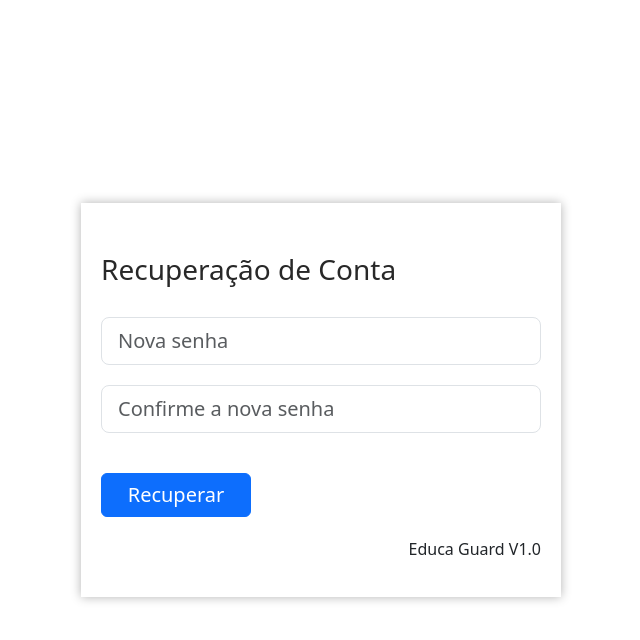
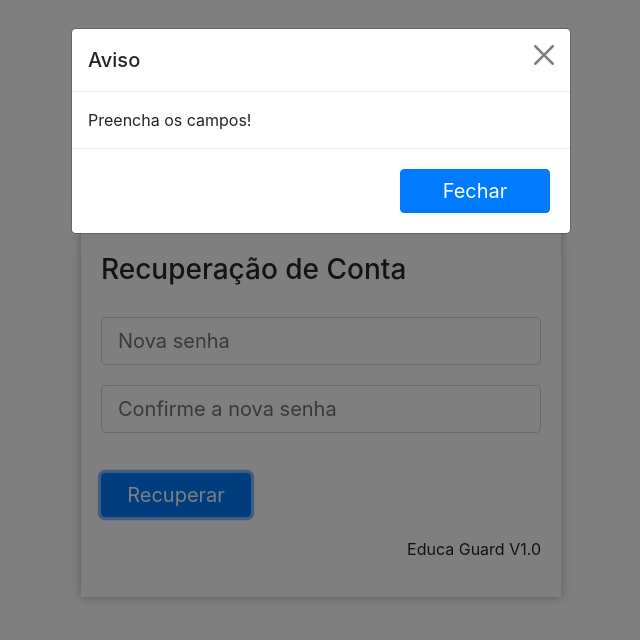
Before and after one commit to MateusEliasVieira/FrontendReactEducaGuard, a React (Vite) app: page / in a window 1280 px wide. Both pictures are taken after a click on the button "Recuperar". Shown: the top 640 px of the page, without its empty margins (319-959 px from the left). Built offline with nearby package versions, Linux system fonts and the light colour scheme.

Commit message:
add modal

```diff
--- a/index.html
+++ b/index.html
@@ -2,16 +2,30 @@
 <html lang="en">
 
 <head>
-  <meta charset="UTF-8" />
-  <meta name="viewport" content="width=device-width, initial-scale=1.0" />
+    <meta charset="UTF-8"/>
+    <meta name="viewport" content="width=device-width, initial-scale=1.0"/>
     <title>Educa Guard Recover Password</title>
+    <!-- CSS Bootstrap -->
     <link href="https://cdn.jsdelivr.net/npm/bootstrap@5.3.3/dist/css/bootstrap.min.css" rel="stylesheet"
           integrity="sha384-QWTKZyjpPEjISv5WaRU9OFeRpok6YctnYmDr5pNlyT2bRjXh0JMhjY6hW+ALEwIH" crossorigin="anonymous">
+    <link rel="stylesheet" href="https://cdn.jsdelivr.net/npm/bootstrap@4.0.0/dist/css/bootstrap.min.css"
+          integrity="sha384-Gn5384xqQ1aoWXA+058RXPxPg6fy4IWvTNh0E263XmFcJlSAwiGgFAW/dAiS6JXm" crossorigin="anonymous">
 </head>
 
 <body>
 <div id="root"></div>
 <script type="module" src="/src/main.jsx"></script>
+
+<script src="https://code.jquery.com/jquery-3.2.1.slim.min.js"
+        integrity="sha384-KJ3o2DKtIkvYIK3UENzmM7KCkRr/rE9/Qpg6aAZGJwFDMVNA/GpGFF93hXpG5KkN"
+        crossorigin="anonymous"></script>
+<script src="https://cdn.jsdelivr.net/npm/popper.js@1.12.9/dist/umd/popper.min.js"
+        integrity="sha384-ApNbgh9B+Y1QKtv3Rn7W3mgPxhU9K/ScQsAP7hUibX39j7fakFPskvXusvfa0b4Q"
+        crossorigin="anonymous"></script>
+<script src="https://cdn.jsdelivr.net/npm/bootstrap@4.0.0/dist/js/bootstrap.min.js"
+        integrity="sha384-JZR6Spejh4U02d8jOt6vLEHfe/JQGiRRSQQxSfFWpi1MquVdAyjUar5+76PVCmYl"
+        crossorigin="anonymous"></script>
+<!-- JS do Boostrap -->
 <script src="https://cdn.jsdelivr.net/npm/@popperjs/core@2.11.8/dist/umd/popper.min.js"
         integrity="sha384-I7E8VVD/ismYTF4hNIPjVp/Zjvgyol6VFvRkX/vR+Vc4jQkC+hVqc2pM8ODewa9r"
         crossorigin="anonymous"></script>
--- a/src/App.jsx
+++ b/src/App.jsx
@@ -1,22 +1,11 @@
-import { useEffect, useState } from 'react';
 import './App.css';
-import PasswordInput from './components/PasswordInput.jsx'; // Certifique-se de que o nome do arquivo está correto
+import Form from "./components/form/Form.jsx";
 
 function App() {
-  const [token, setToken] = useState('');
 
-  useEffect(() => {
-    let tokenUrl = window.location.href.split("?token=")[1]
-    setToken(tokenUrl);
-  }, []);
-
-  return (
-    <div id="form">
-      <h3>Recuperação de Conta</h3>
-      <PasswordInput token={token} />
-      <p>Educa Guard V1.0</p>
-    </div>
-  );
+    return (
+        <Form/>
+    );
 }
 
 export default App;
--- /dev/null
+++ b/src/components/form/Form.jsx
@@ -0,0 +1,22 @@
+import PasswordInput from "../inputs/PasswordInput.jsx";
+import {useEffect, useState} from "react";
+
+const Form = () => {
+
+    const [token, setToken] = useState('');
+
+    useEffect(() => {
+        let tokenUrl = window.location.href.split("?token=")[1]
+        setToken(tokenUrl);
+    }, []);
+
+    return(
+        <div id="form">
+            <h3>Recuperação de Conta</h3>
+            <PasswordInput token={token} />
+            <p>Educa Guard V1.0</p>
+        </div>
+    )
+}
+
+export default Form;
--- a/src/components/PasswordInput.jsx
+++ b/src/components/inputs/PasswordInput.jsx
@@ -1,10 +1,28 @@
 import axios from "axios";
 import "./Password.css";
 import {useState} from "react";
+import Modal from "../modal/Modal.jsx";
 
 const PasswordInput = (props) => {
+
     const [pass, setPass] = useState('');
     const [passConfirm, setPassConfirm] = useState('');
+    const [displayModal, setDisplayModal] = useState("none");
+    const [titleModal, setTitleModal] = useState("");
+    const [contentModal, setContentModal] = useState("");
+
+    const showModal = (titulo, conteudo) => {
+        setDisplayModal("block");
+        setTitleModal(titulo);
+        setContentModal(conteudo);
+    };
+
+    const hideModal = () => {
+        setDisplayModal("none");
+        setTitleModal("");
+        setContentModal("");
+    };
+
 
     const handleClick = async () => {
         if (pass !== "" && passConfirm !== "") {
@@ -25,27 +43,34 @@ const PasswordInput = (props) => {
                         );
 
                         if (response.status === 200) {
-                            alert(response.data.message);
+                            showModal("Aviso",response.data.message);
                         } else {
-                            alert("Erro ao recuperar a conta!");
+                            showModal("Aviso","Erro ao recuperar a conta!");
                         }
                     } catch (err) {
-                        console.log("Erro " + err.message);
-                        alert("Falha ao realizar recuperação de conta!");
+                        showModal("Aviso","Falha ao realizar recuperação de conta!");
                     }
                 } else {
-                    alert("A URL está quebrada!");
+                    showModal("Aviso","A URL está quebrada!");
                 }
             } else {
-                alert("As senhas não são as mesmas!");
+                showModal("Aviso","As senhas não são as iguais!");
             }
         } else {
-            alert("Preencha os campos!")
+            showModal("Aviso","Preencha os campos!");
         }
     };
 
     return (
         <div>
+            <Modal
+                dsp={displayModal}
+                title={titleModal}
+                content={<div dangerouslySetInnerHTML={{__html: contentModal}}/>}
+                setContentModal={setContentModal}
+                hideModal={() => hideModal(setDisplayModal, setTitleModal, setContentModal)}
+            />
+
             <input className="form-control form-control-lg" type="password" placeholder="Nova senha"
                    aria-label=".form-control-lg example" value={pass} onChange={(e) => setPass(e.target.value)}/>
             <input className="form-control form-control-lg" type="password" placeholder="Confirme a nova senha"
--- /dev/null
+++ b/src/components/modal/Modal.jsx
@@ -0,0 +1,24 @@
+import React from "react";
+
+const Modal = (props) => {
+    return (
+        <div className="modal" id="exampleModal" tabIndex="-1" aria-labelledby="exampleModalLabel" aria-hidden="true" style={{display: props.dsp, backgroundColor: 'rgba(0,0,0,0.5)'}} role="dialog">
+            <div className="modal-dialog">
+                <div className="modal-content">
+                    <div className="modal-header">
+                        <h1 className="modal-title fs-5" id="exampleModalLabel">{props.title}</h1>
+                        <button type="button" className="btn-close" aria-label="Close" onClick={props.hideModal}></button>
+                    </div>
+                    <div className="modal-body">
+                        {props.content}
+                    </div>
+                    <div className="modal-footer">
+                        <button type="button" className="btn btn-primary" style={{color:"white"}} onClick={props.hideModal}>Fechar</button>
+                    </div>
+                </div>
+            </div>
+        </div>
+    )
+}
+
+export default Modal;
```
Also changed, not shown: src/components/inputs/Password.css (renamed from src/components/Password.css). Lines whose indentation alone changed are shown as unchanged.
